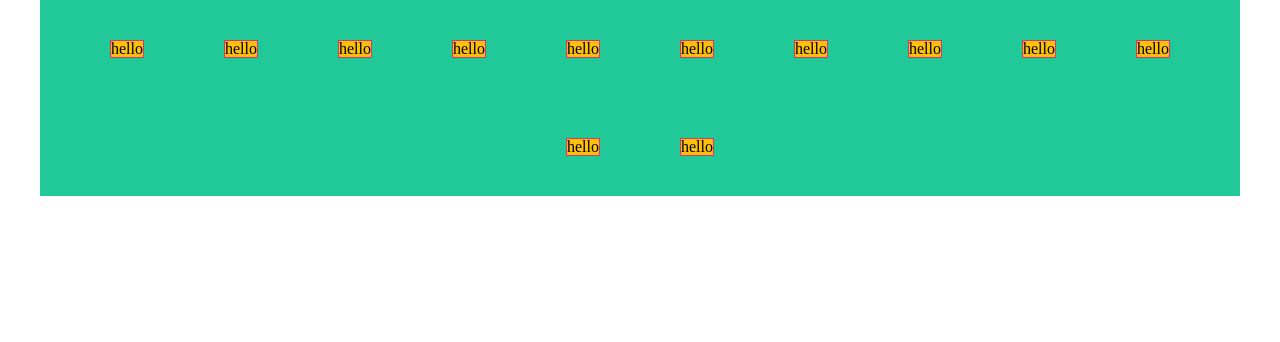
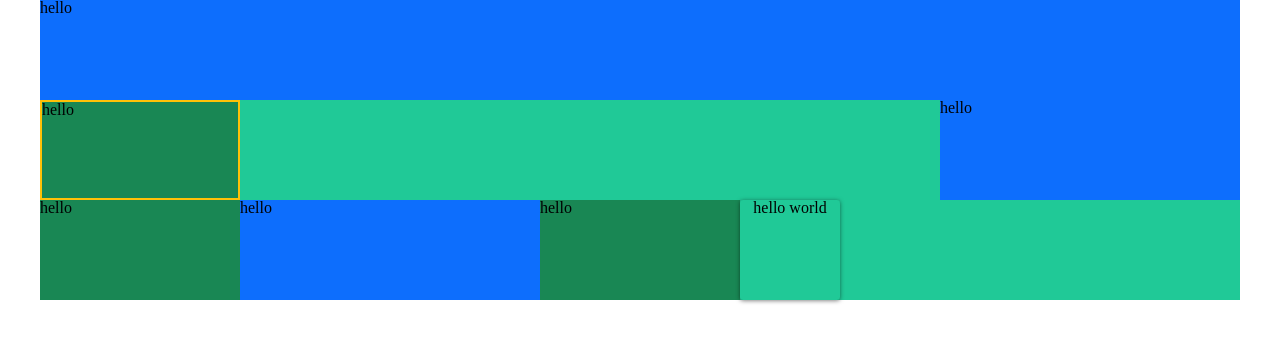
Before and after one commit to fredrik655/grid-based-framework, a website: page test-files/index.html in a window 1280 px wide. Drawn offline with Linux system fonts and the light colour scheme.

Commit message:
The Odin Project assignment Design your own grid-based framework, part 1 Framework done.

```diff
--- /dev/null
+++ b/src/_button.scss
@@ -0,0 +1,10 @@
+
+.btn {
+  border-radius: 0.2em;
+  box-shadow: 0 0.05em 0.25em 0 rgba($color: #000000, $alpha: .5);
+  text-align: center;
+}
+
+.btn:hover {
+  opacity: 0.8;
+}
--- a/src/main.scss
+++ b/src/main.scss
@@ -1,54 +1,65 @@
 @import 'reset';
 @import 'colors';
 @import 'borders';
+@import 'button';
 
 $lg: 1200px;
 $md: 768px;
 $sm: 576px;
 
-
-
 .container {
   max-width: 1200px;
   margin: auto;
-  display: flex;
-  flex-direction: column;
-  justify-content: center;
-  align-items: center;
+  display: grid;
+  grid-template-columns: repeat(12, 1fr);
 
-  @media screen and (max-width: $lg){
-    width: $lg - 60px;
+  @media screen and (max-width: $lg) {
+    grid-template-columns: repeat(8, 1fr);
   }
 
-  @media screen and (max-width: $md){
-    width: 100%;
+  @media screen and (max-width: $md) {
+    grid-template-columns: repeat(6, 1fr);
   }
 
+  @media screen and (max-width: $sm) {
+    grid-template-columns: 1fr;
+  }
 }
 
 .container-fluid{
   width: 100%;
-  display: flex;
-  flex-direction: column;
-  justify-content: center;
-  align-items: center;
-}
+  display: grid;
+  grid-template-columns: repeat(12, 1fr);
 
-.row {
-  flex: 1;
+  @media screen and (max-width: $lg) {
+    grid-template-columns: repeat(8, 1fr);
+  }
 
-  display: flex;
-  flex-direction: row;
-  justify-content: center;
-  align-items: center;
-  flex-wrap: wrap;
+  @media screen and (max-width: $md) {
+    grid-template-columns: repeat(6, 1fr);
+  }
 
-  *{
-    margin: 40px;
-    flex: 1 0 21%;
+  @media screen and (max-width: $sm) {
+    grid-template-columns: 1fr;
   }
 }
 
-.col {
-  flex: 1;
+@for $i from 1 through 8 {
+  .gx-#{$i} {
+    column-gap: 0.2em * $i;
+  }
 }
+
+@for $i from 1 through 12 {
+  .col-#{$i} {
+    grid-column: span $i;
+  }
+}
+
+.grid-end {
+  grid-column-end: 13;
+}
+
+.grid-start {
+  grid-column-start: 0;
+}
--- a/test-files/index.html
+++ b/test-files/index.html
@@ -8,49 +8,29 @@
 </head>
 <body>
 
-    <div class="container bg-teal">
-    <div class="row">
-      <div  class=" col bg-yellow border bc-pink" >
+  <div class="container bg-teal ">
+    <div class="col-12 bg-blue" style="height: 100px;">
       hello
     </div>
-      <div  class=" col bg-yellow border bc-pink" >
+    <div class="col-2 grid-start border bw-2 bc-yellow bg-green">
       hello
     </div>
-      <div  class=" col bg-yellow border bc-pink" >
+    <div class="col-3 grid-end bg-blue" style="height: 100px;">
       hello
     </div>
-      <div  class=" col bg-yellow border bc-pink" >
+    <div class="col-2 bg-green">
       hello
     </div>
-      <div  class=" col bg-yellow border bc-pink" >
+    <div class="col-3 bg-blue" style="height: 100px;">
       hello
     </div>
-      <div  class=" col bg-yellow border bc-pink" >
+    <div class="col-2 bg-green">
       hello
     </div>
-      <div  class=" col bg-yellow border bc-pink" >
-        hello
-      </div>
-      <div  class=" col bg-yellow border bc-pink" >
-        hello
-      </div>
-      <div  class=" col bg-yellow border bc-pink" >
-        hello
-      </div>
-      <div  class=" col bg-yellow border bc-pink" >
-        hello
-      </div>
-    </div>
-    <div class="row">
-      <div  class=" col bg-yellow border bc-pink" >
-      hello</div>
-      <div  class=" col bg-yellow border bc-pink">
-      hello</div>
+    <div class="btn">
+      hello world
     </div>
   </div>
 
-
-
-
 </body>
 </html>
```
Also changed, not shown: dist/main.css, 1 other file. Lines whose indentation alone changed are shown as unchanged.
